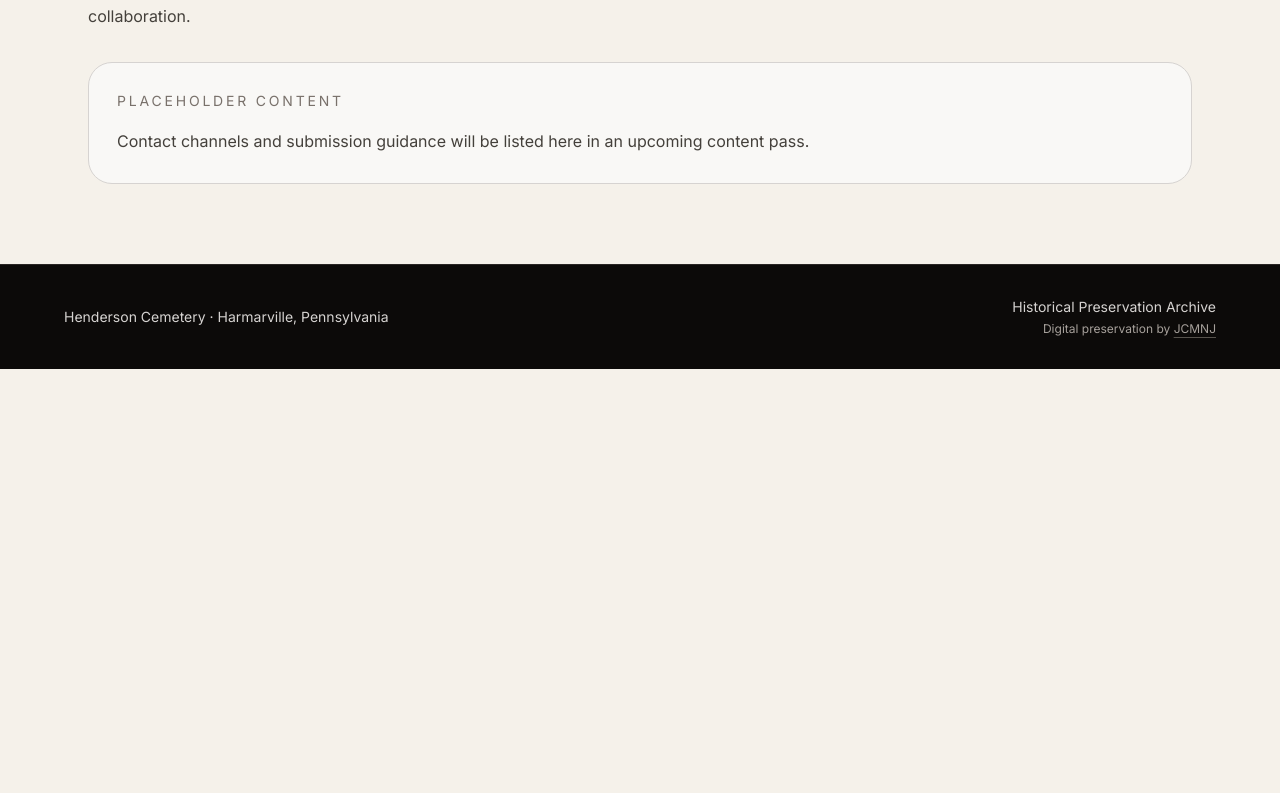
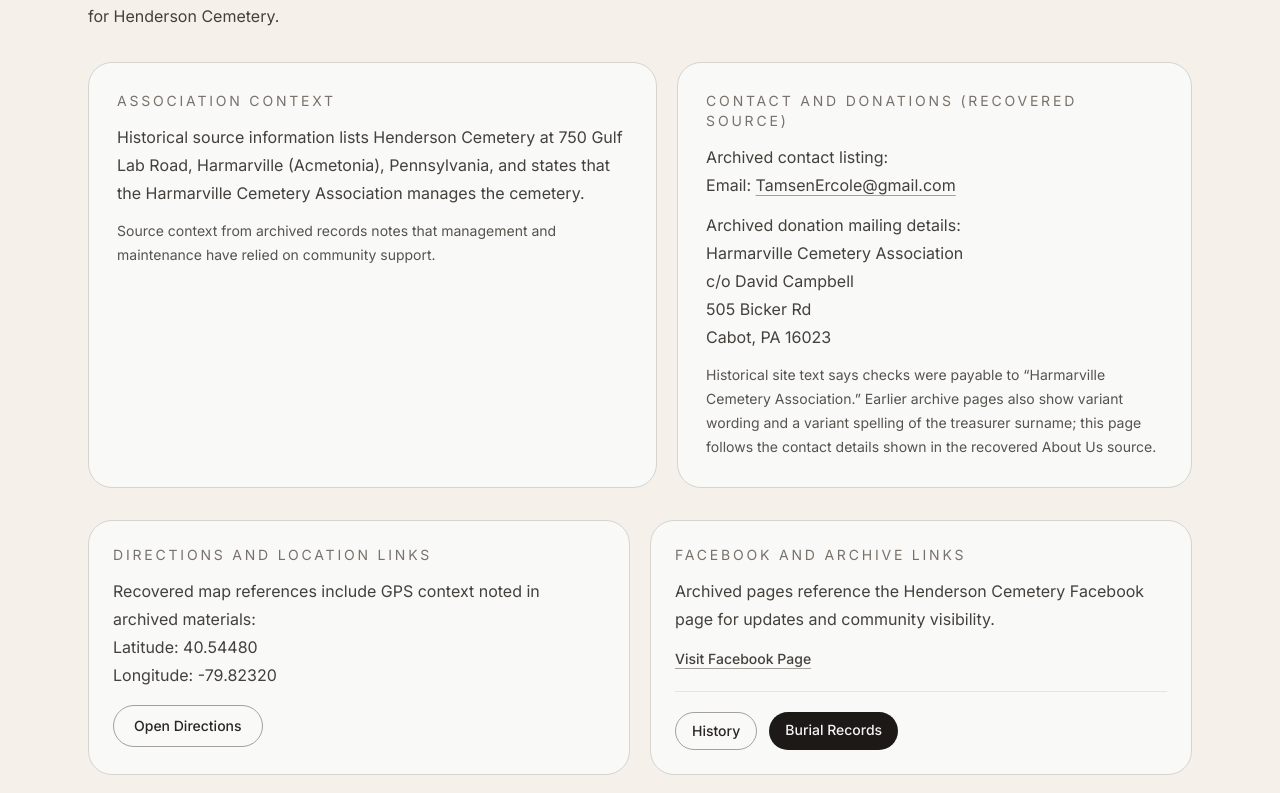
Before and after one commit to jcmnj/henderson-cemetery, a Next.js app: page /contact in a window 1280 px wide. Shown: the part 307-1100 px from the top of the page. Before the commit the page ends 800 px from the top, so only its background shows below. Built offline with nearby package versions, Linux system fonts and the light colour scheme.

Commit message:
Build preservation and contact pages

```diff
--- a/app/contact/page.tsx
+++ b/app/contact/page.tsx
@@ -1,6 +1,7 @@
+import Link from "next/link";
+import { PageHeader } from "@/app/components/site/PageHeader";
 import { SiteFooter } from "@/app/components/site/SiteFooter";
 import { SiteHeader } from "@/app/components/site/SiteHeader";
-import { PageHeader } from "@/app/components/site/PageHeader";
 
 export default function ContactPage() {
   return (
@@ -11,17 +12,109 @@ export default function ContactPage() {
         <PageHeader
           eyebrow="Correspondence"
           title="Contact"
-          description="This page will provide contact details for archival questions, corrections, and preservation collaboration."
+          description="Recovered association materials identify the Harmarville Cemetery Association as the managing body for Henderson Cemetery."
         />
 
-        <div className="mt-8 rounded-3xl border border-stone-300 bg-stone-50/80 p-5 sm:p-7">
-          <p className="text-sm uppercase tracking-[0.2em] text-stone-500">
-            Placeholder Content
-          </p>
-          <p className="mt-4 max-w-3xl text-base leading-7 text-stone-700">
-            Contact channels and submission guidance will be listed here in an
-            upcoming content pass.
-          </p>
+        <div className="mt-8 grid gap-5 lg:grid-cols-[1.05fr_0.95fr]">
+          <article className="rounded-3xl border border-stone-300 bg-stone-50/90 p-5 sm:p-7">
+            <p className="text-sm uppercase tracking-[0.2em] text-stone-500">
+              Association Context
+            </p>
+            <p className="mt-3 text-base leading-7 text-stone-700">
+              Historical source information lists Henderson Cemetery at 750 Gulf
+              Lab Road, Harmarville (Acmetonia), Pennsylvania, and states that
+              the Harmarville Cemetery Association manages the cemetery.
+            </p>
+            <p className="mt-3 text-sm leading-6 text-stone-600">
+              Source context from archived records notes that management and
+              maintenance have relied on community support.
+            </p>
+          </article>
+
+          <article className="rounded-3xl border border-stone-300 bg-stone-50/90 p-5 sm:p-7">
+            <p className="text-sm uppercase tracking-[0.2em] text-stone-500">
+              Contact and Donations (Recovered Source)
+            </p>
+            <p className="mt-3 text-base leading-7 text-stone-700">
+              Archived contact listing:
+              <br />
+              Email: <a className="underline decoration-stone-400 underline-offset-4" href="mailto:TamsenErcole@gmail.com">TamsenErcole@gmail.com</a>
+            </p>
+            <p className="mt-3 text-base leading-7 text-stone-700">
+              Archived donation mailing details:
+              <br />
+              Harmarville Cemetery Association
+              <br />
+              c/o David Campbell
+              <br />
+              505 Bicker Rd
+              <br />
+              Cabot, PA 16023
+            </p>
+            <p className="mt-3 text-sm leading-6 text-stone-600">
+              Historical site text says checks were payable to “Harmarville
+              Cemetery Association.” Earlier archive pages also show variant
+              wording and a variant spelling of the treasurer surname; this page
+              follows the contact details shown in the recovered About Us source.
+            </p>
+          </article>
+        </div>
+
+        <div className="mt-8 grid gap-5 md:grid-cols-2">
+          <article className="rounded-3xl border border-stone-300 bg-stone-50/90 p-5 sm:p-6">
+            <p className="text-sm uppercase tracking-[0.2em] text-stone-500">
+              Directions and Location Links
+            </p>
+            <p className="mt-3 text-base leading-7 text-stone-700">
+              Recovered map references include GPS context noted in archived
+              materials:
+              <br />
+              Latitude: 40.54480
+              <br />
+              Longitude: -79.82320
+            </p>
+            <a
+              href="https://goo.gl/maps/PLBYS9jWf5YGbgAp6"
+              target="_blank"
+              rel="noreferrer"
+              className="mt-4 inline-flex rounded-full border border-stone-400 px-5 py-2.5 text-sm font-medium text-stone-800 hover:bg-stone-200 focus-visible:outline-none focus-visible:ring-2 focus-visible:ring-stone-500"
+            >
+              Open Directions
+            </a>
+          </article>
+
+          <article className="rounded-3xl border border-stone-300 bg-stone-50/90 p-5 sm:p-6">
+            <p className="text-sm uppercase tracking-[0.2em] text-stone-500">
+              Facebook and Archive Links
+            </p>
+            <p className="mt-3 text-base leading-7 text-stone-700">
+              Archived pages reference the Henderson Cemetery Facebook page for
+              updates and community visibility.
+            </p>
+            <a
+              href="https://www.facebook.com/pages/Henderson-Cemetery/219590198058870"
+              target="_blank"
+              rel="noreferrer"
+              className="mt-4 inline-flex text-sm font-medium text-stone-700 underline decoration-stone-400 underline-offset-4 hover:text-stone-900"
+            >
+              Visit Facebook Page
+            </a>
+
+            <div className="mt-5 border-t border-stone-200 pt-5 flex flex-wrap gap-3">
+              <Link
+                href="/history"
+                className="rounded-full border border-stone-400 px-4 py-2 text-sm font-medium text-stone-800 hover:bg-stone-200"
+              >
+                History
+              </Link>
+              <Link
+                href="/burial-records"
+                className="rounded-full bg-stone-900 px-4 py-2 text-sm font-medium text-stone-100 hover:bg-stone-700"
+              >
+                Burial Records
+              </Link>
+            </div>
+          </article>
         </div>
       </section>
 
--- a/app/preservation/page.tsx
+++ b/app/preservation/page.tsx
@@ -1,6 +1,7 @@
+import Link from "next/link";
+import { PageHeader } from "@/app/components/site/PageHeader";
 import { SiteFooter } from "@/app/components/site/SiteFooter";
 import { SiteHeader } from "@/app/components/site/SiteHeader";
-import { PageHeader } from "@/app/components/site/PageHeader";
 
 export default function PreservationPage() {
   return (
@@ -11,17 +12,72 @@ export default function PreservationPage() {
         <PageHeader
           eyebrow="Preservation Support"
           title="Preservation"
-          description="This page will outline preservation initiatives, community support options, and ongoing stewardship priorities."
+          description="Henderson Cemetery is maintained through community stewardship, volunteer labor, and private support. The cemetery is not publicly funded."
         />
 
-        <div className="mt-8 rounded-3xl border border-stone-300 bg-stone-50/80 p-5 sm:p-7">
+        <div className="mt-8 rounded-3xl border border-stone-300 bg-stone-50/90 p-5 sm:p-7">
           <p className="text-sm uppercase tracking-[0.2em] text-stone-500">
-            Placeholder Content
+            Preservation Mission
           </p>
-          <p className="mt-4 max-w-3xl text-base leading-7 text-stone-700">
-            Donation guidance, volunteer details, and project updates will be
-            added as preservation content is prepared.
+          <p className="mt-3 max-w-4xl text-base leading-7 text-stone-700">
+            Recovered archive materials describe long-standing stewardship by the
+            Harmarville Cemetery Association and descendants of those buried at
+            Henderson Cemetery. Historic maintenance work has included brush
+            clearing, gravestone repair, mapping, and care of sunken gravesites.
           </p>
+          <p className="mt-3 max-w-4xl text-base leading-7 text-stone-700">
+            This preservation effort protects fragile burial records and keeps
+            the grounds accessible for families, researchers, and local history.
+          </p>
+        </div>
+
+        <div className="mt-8 grid gap-5 md:grid-cols-2">
+          <article className="rounded-3xl border border-stone-300 bg-stone-50/90 p-5 sm:p-6">
+            <p className="text-sm uppercase tracking-[0.2em] text-stone-500">
+              Why Maintenance Matters
+            </p>
+            <p className="mt-3 text-base leading-7 text-stone-700">
+              Legacy records note that periods of reduced maintenance led to
+              overgrowth and loss of visibility in older sections. Ongoing
+              stewardship helps preserve stones, plot references, and the
+              historical record tied to local families.
+            </p>
+          </article>
+
+          <article className="rounded-3xl border border-stone-300 bg-stone-50/90 p-5 sm:p-6">
+            <p className="text-sm uppercase tracking-[0.2em] text-stone-500">
+              Donation and Volunteer Support
+            </p>
+            <p className="mt-3 text-base leading-7 text-stone-700">
+              Archived site text consistently states that Henderson Cemetery is
+              privately maintained through donations and volunteer hours rather
+              than public funding.
+            </p>
+            <p className="mt-3 text-sm leading-6 text-stone-600">
+              Current donation and contact details are listed on the Contact
+              page using recovered association information.
+            </p>
+          </article>
+        </div>
+
+        <div className="mt-8 rounded-3xl border border-stone-300 bg-stone-100/80 p-5 sm:p-7">
+          <p className="text-sm uppercase tracking-[0.2em] text-stone-500">
+            Continue in the Archive
+          </p>
+          <div className="mt-4 flex flex-wrap gap-3">
+            <Link
+              href="/history"
+              className="rounded-full border border-stone-400 px-5 py-2.5 text-sm font-medium text-stone-800 hover:bg-stone-200 focus-visible:outline-none focus-visible:ring-2 focus-visible:ring-stone-500"
+            >
+              Read Cemetery History
+            </Link>
+            <Link
+              href="/burial-records"
+              className="rounded-full bg-stone-900 px-5 py-2.5 text-sm font-medium text-stone-100 hover:bg-stone-700 focus-visible:outline-none focus-visible:ring-2 focus-visible:ring-stone-500"
+            >
+              Search Burial Records
+            </Link>
+          </div>
         </div>
       </section>
 
```
